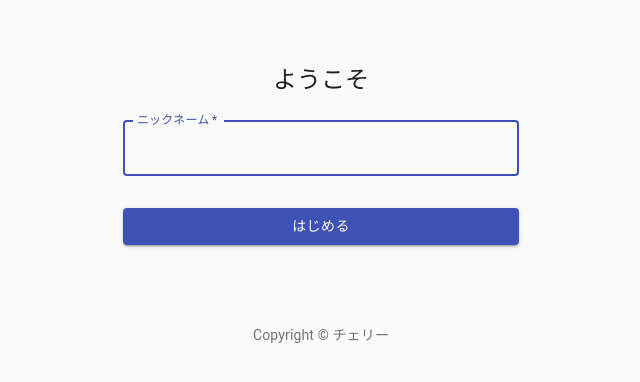
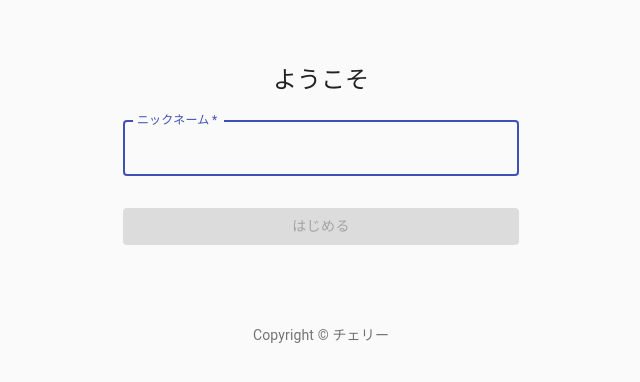
Before and after one commit to c-idoguchi/idobatakaigi, a React (Create React App) app: page / in a window 1280 px wide. Shown: the top 382 px of the page, without its empty margins (319-959 px from the left). Built offline with nearby package versions, Linux system fonts and the light colour scheme.

Commit message:
ニックネームの保存

```diff
--- a/src/components/App.js
+++ b/src/components/App.js
@@ -1,6 +1,8 @@
-import React from 'react';
+import React, {useState} from 'react';
 import Signin from './Signin';
 
 export default () => {
-  return <Signin/>;
+  const [name, setName] = useState('');
+  console.log({name});
+  return <Signin setName={setName} />;
 };
--- a/src/components/Signin.js
+++ b/src/components/Signin.js
@@ -1,4 +1,4 @@
-import React from 'react';
+import React, { useState, useEffect } from 'react';
 import Button from '@material-ui/core/Button';
 import CssBaseline from '@material-ui/core/CssBaseline';
 import TextField from '@material-ui/core/TextField';
@@ -39,8 +39,16 @@
   },
 }));
 
-export default function SignIn() {
+export default function SignIn({ setName }) {
   const classes = useStyles();
+  const [disabled, setDisabled] = useState(true);
+  const [string, setString] = useState('');
+  console.log(string)
+
+  useEffect(() => {
+    const disabled = string === ''
+    setDisabled(disabled)
+  }, [string])
 
   return (
     <Container component="main" maxWidth="xs">
@@ -59,13 +67,18 @@
             label="ニックネーム"
             name="name"
             autoFocus
+            onChange={(e) => setString(e.target.value)}
           />
           <Button
-            type="submit"
+            type="button"
             fullWidth
             variant="contained"
             color="primary"
             className={classes.submit}
+            disabled={disabled}
+            onClick={() => {
+              setName(string);
+            }}
           >
             はじめる
           </Button>
```
